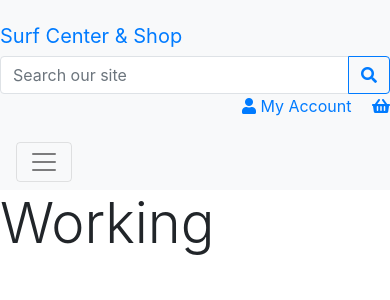
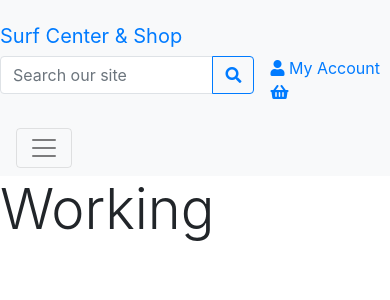
Before and after one commit to jjanczynska/surf-center, a Django app: page / in a window 390 px wide. Shown: the top 300 px of the page. Run offline with Django 3.2, Linux system fonts and the light colour scheme; some web fonts are replaced.

Commit message:
Redesign row with title, search bar and user icons

```diff
--- a/surf_center/templates/base.html
+++ b/surf_center/templates/base.html
@@ -44,11 +44,12 @@
     <header class="bg-light">
       <div class="container-row1">
         <div class="row align-items-center py-3">
-          <div class="col-md-3">
+          <div class="col-md-8">
             <a href="#" class="navbar-brand">Surf Center & Shop</a>
           </div>
-          <div class="col-md-5">
-            <form method="GET" action="" class="search-form">
+          <div class="col-md-4">
+            <div class="d-flex justify-content-end">
+              <form method="GET" action="" class="search-form mr-3">
                 <div class="input-group">
                   <input class="form-control border rounded-left" type="text" name="q" placeholder="Search our site" aria-label="Search">
                   <div class="input-group-append">
@@ -58,14 +59,15 @@
                   </div>
                 </div>
               </form>
-          </div>
-          <div class="col-md-4 text-right">
+              <div class="user-icons">
                 <a href="#" class="my-account-link mr-3">
                   <i class="fas fa-user"></i> My Account
                 </a>
                 <a href="#" class="shopping-basket-link">
                   <i class="fas fa-shopping-basket"></i>
                 </a>
+              </div>
+            </div>
           </div>
         </div>
       </div>
```
Lines whose indentation alone changed are shown as unchanged.
